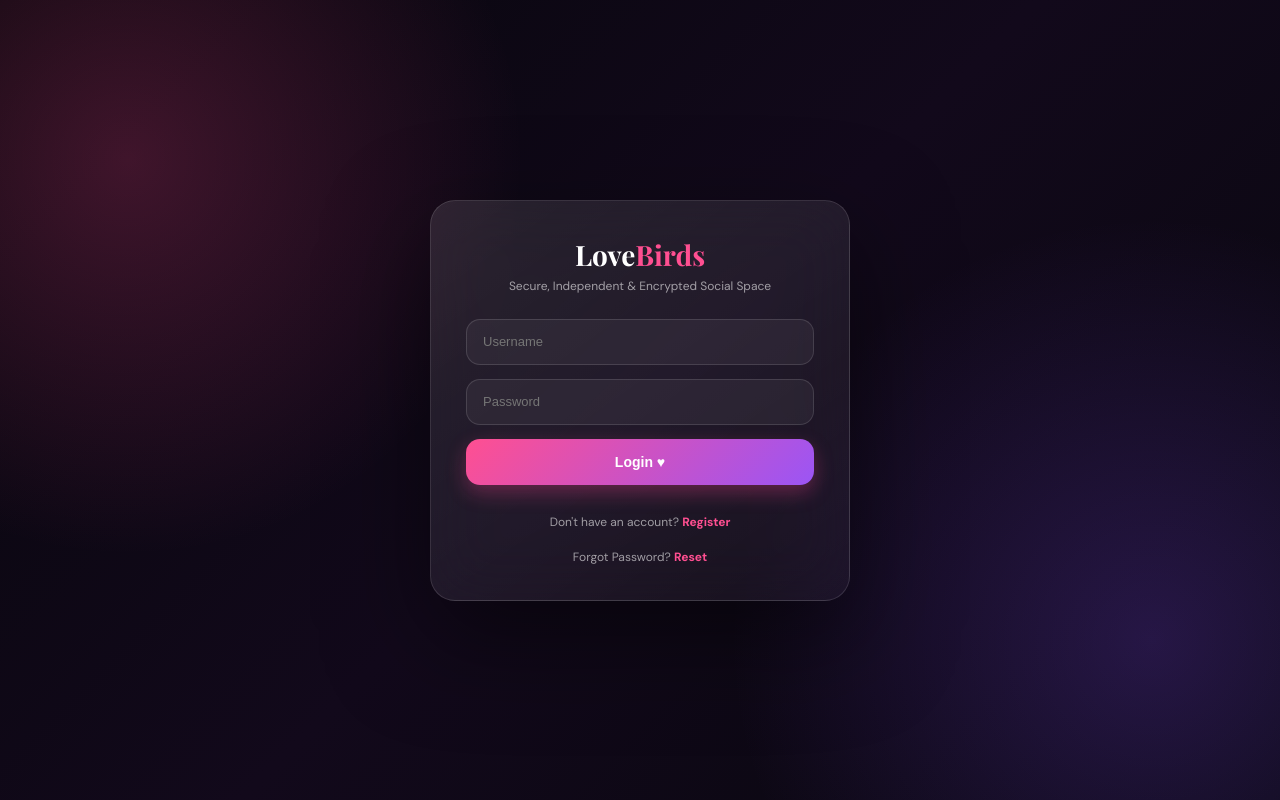
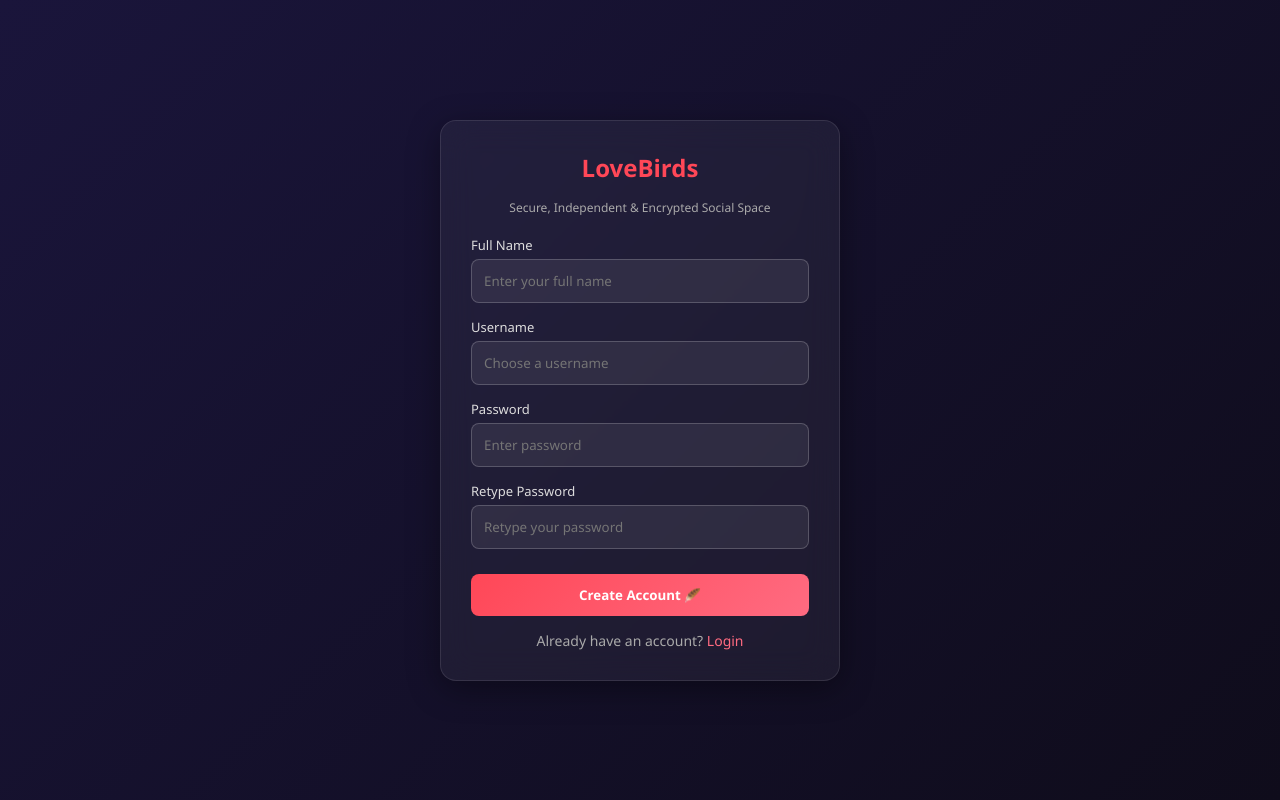
Before and after one commit to foysaljsr007/lovebirds, a website: page index.html in a window 1280 px wide. Drawn offline with nearby package versions, Linux system fonts and the light colour scheme.

Commit message:
Update index.html

```diff
--- a/index.html
+++ b/index.html
@@ -4,193 +4,159 @@
     <meta charset="UTF-8">
     <meta name="viewport" content="width=device-width, initial-scale=1.0">
     <title>LoveBirds - Secure Login & Registration</title>
-    <link rel="icon" type="image/png" href="Favicon.png">
     <style>
-        @import url('https://fonts.googleapis.com/css2?family=DM+Sans:wght@400;500;600;700&family=Playfair+Display:wght@500;600;700&display=swap');
-        * { margin: 0; padding: 0; box-sizing: border-box; }
-        :root {
-            --pink: #ff4f91;
-            --purple: #9b5cff;
-            --bg: #090711;
-            --white: #fff;
-            --muted: rgba(255,255,255,.58);
-            --glass: rgba(255,255,255,.075);
-            --border: rgba(255,255,255,.13);
+        * {
+            margin: 0;
+            padding: 0;
+            box-sizing: border-box;
+            font-family: 'Segoe UI', Tahoma, Geneva, Verdana, sans-serif;
         }
-        body {
-            height: 100vh;
-            font-family: "DM Sans", sans-serif;
-            color: white;
-            background: radial-gradient(circle at 10% 20%, rgba(255,70,140,.22), transparent 30%),
-                        radial-gradient(circle at 90% 80%, rgba(135,75,255,.22), transparent 32%),
-                        linear-gradient(135deg, #07060c, #12091b 50%, #08070e);
+        html, body {
+            width: 100%;
+            height: 100%;
+            overflow-x: hidden;
+            background: #0f0c1b;
             display: flex;
             justify-content: center;
             align-items: center;
         }
         .container {
+            width: 100vw;
+            height: 100vh;
+            display: flex;
+            justify-content: center;
+            align-items: center;
+            background: linear-gradient(135deg, #1a153b, #0f0c1b);
+        }
+        .card {
+            background: rgba(255, 255, 255, 0.05);
+            backdrop-filter: blur(16px);
+            border: 1px solid rgba(255, 255, 255, 0.1);
+            padding: 30px;
+            border-radius: 16px;
             width: 100%;
-            max-width: 420px;
-            background: linear-gradient(145deg, rgba(255,255,255,.105), rgba(255,255,255,.035));
-            border: 1px solid var(--border);
-            backdrop-filter: blur(30px);
-            border-radius: 25px;
-            box-shadow: 0 35px 100px rgba(0,0,0,.5);
-            padding: 35px;
+            max-width: 400px;
+            color: #fff;
+            box-shadow: 0 8px 32px 0 rgba(0, 0, 0, 0.37);
             text-align: center;
         }
-        .logo {
-            font-family: "Playfair Display", serif;
-            font-size: 28px;
-            font-weight: 700;
-            color: var(--white);
+        h2 {
             margin-bottom: 5px;
+            color: #ff4757;
         }
-        .logo span { color: var(--pink); }
-        .tagline { font-size: 12px; color: var(--muted); margin-bottom: 25px; }
-
-        .form-box { display: none; flex-direction: column; gap: 14px; }
-        .form-box.active { display: flex; }
-
-        input {
-            width: 100%; height: 46px; padding: 0 16px; border-radius: 14px;
-            border: 1px solid var(--border); background: rgba(255,255,255,.05);
-            color: white; outline: none; font-size: 13px; transition: 0.2s;
+        .subtitle {
+            font-size: 12px;
+            color: #aaa;
+            margin-bottom: 20px;
         }
-        input:focus { border-color: rgba(255,88,150,.75); background: rgba(255,255,255,.08); }
-
+        .input-group {
+            margin-bottom: 15px;
+            text-align: left;
+        }
+        .input-group label {
+            display: block;
+            margin-bottom: 5px;
+            font-size: 13px;
+            color: #ddd;
+        }
+        .input-group input {
+            width: 100%;
+            padding: 12px;
+            border-radius: 8px;
+            border: 1px solid rgba(255, 255, 255, 0.2);
+            background: rgba(255, 255, 255, 0.07);
+            color: #fff;
+            outline: none;
+        }
+        .input-group input:focus {
+            border-color: #ff4757;
+        }
         .btn {
-            width: 100%; height: 46px; border: 0; border-radius: 14px;
-            background: linear-gradient(135deg, #ff4f91, #9b55f5); color: white;
-            font-weight: bold; cursor: pointer; font-size: 14px;
-            box-shadow: 0 8px 20px rgba(255,70,145,.3); transition: 0.25s;
+            width: 100%;
+            padding: 12px;
+            border: none;
+            border-radius: 8px;
+            background: linear-gradient(135deg, #ff4757, #ff6b81);
+            color: white;
+            font-weight: bold;
+            cursor: pointer;
+            margin-top: 10px;
+            transition: 0.3s;
         }
-        .btn:hover { transform: translateY(-2px); box-shadow: 0 12px 30px rgba(255,70,145,.45); }
-
-        .switch-text { font-size: 12px; color: var(--muted); margin-top: 15px; cursor: pointer; }
-        .switch-text span { color: var(--pink); font-weight: bold; }
-        .switch-text span:hover { text-decoration: underline; }
+        .btn:hover {
+            opacity: 0.9;
+        }
+        p {
+            text-align: center;
+            margin-top: 15px;
+            font-size: 14px;
+            color: #aaa;
+        }
+        p a {
+            color: #ff6b81;
+            text-decoration: none;
+        }
     </style>
 </head>
 <body>
+    <div class="container">
+        <div class="card">
+            <h2>LoveBirds</h2>
+            <p class="subtitle">Secure, Independent & Encrypted Social Space</p>
 
-    <div class="container">
-        <div class="logo">Love<span>Birds</span></div>
-        <div class="tagline">Secure, Independent & Encrypted Social Space</div>
-
-        <!-- Login Form -->
-        <div class="form-box active" id="loginForm">
-            <input type="text" id="loginUser" placeholder="Username">
-            <input type="password" id="loginPass" placeholder="Password">
-            <button class="btn" onclick="handleLogin()">Login ♥</button>
-            <div class="switch-text" onclick="switchForm('registerForm')">Don't have an account? <span>Register</span></div>
-            <div class="switch-text" style="margin-top: 5px;" onclick="switchForm('resetForm')">Forgot Password? <span>Reset</span></div>
+            <form id="registerForm">
+                <div class="input-group">
+                    <label>Full Name</label>
+                    <input type="text" id="fullName" placeholder="Enter your full name" required>
                 </div>
 
-        <!-- Registration Form -->
-        <div class="form-box" id="registerForm">
-            <input type="text" id="regUser" placeholder="Choose Username">
-            <input type="password" id="regPass" placeholder="Choose Password">
-            <button class="btn" onclick="handleRegister()">Create Account ♥</button>
-            <div class="switch-text" onclick="switchForm('loginForm')">Already have an account? <span>Login</span></div>
+                <div class="input-group">
+                    <label>Username</label>
+                    <input type="text" id="regUsername" placeholder="Choose a username" required>
                 </div>
 
-        <!-- Password Reset Form -->
-        <div class="form-box" id="resetForm">
-            <input type="text" id="resetUser" placeholder="Enter your Username">
-            <input type="password" id="resetNewPass" placeholder="Enter New Password">
-            <button class="btn" onclick="handleResetPassword()">Reset Password ♥</button>
-            <div class="switch-text" onclick="switchForm('loginForm')">Remember password? <span>Login</span></div>
+                <div class="input-group">
+                    <label>Password</label>
+                    <input type="password" id="regPassword" placeholder="Enter password" required>
+                </div>
+
+                <div class="input-group">
+                    <label>Retype Password</label>
+                    <input type="password" id="confirmPassword" placeholder="Retype your password" required>
+                </div>
+
+                <button type="submit" class="btn">Create Account 🪶</button>
+                <p>Already have an account? <a href="login.html">Login</a></p>
+            </form>
         </div>
     </div>
 
     <script>
-        function switchForm(formId) {
-            document.querySelectorAll('.form-box').forEach(f => f.classList.remove('active'));
-            document.getElementById(formId).classList.add('active');
-        }
+        document.getElementById('registerForm').addEventListener('submit', async (e) => {
+            e.preventDefault();
+            const fullName = document.getElementById('fullName').value;
+            const username = document.getElementById('regUsername').value;
+            const password = document.getElementById('regPassword').value;
+            const confirmPassword = document.getElementById('confirmPassword').value;
 
-        async function handleRegister() {
-            const username = document.getElementById('regUser').value.trim();
-            const password = document.getElementById('regPass').value.trim();
-
-            if(!username || !password) {
-                alert('Please fill in all fields!');
+            if (password !== confirmPassword) {
+                alert("Passwords do not match!");
                 return;
             }
 
-            try {
             const res = await fetch('/api/register', {
                 method: 'POST',
                 headers: { 'Content-Type': 'application/json' },
-                    body: JSON.stringify({ username, password })
+                body: JSON.stringify({ fullName, username, password })
             });
             const data = await res.json();
-                if(data.success) {
-                    alert('Registration successful! Please login.');
-                    localStorage.setItem('lovebirds_user', username);
-                    switchForm('loginForm');
+            if(res.ok) {
+                alert("Registration Successful!");
+                window.location.href = 'login.html';
             } else {
-                    alert(data.message);
+                alert(data.message || "Registration failed!");
             }
-            } catch (err) {
-                alert('Server connection error.');
-            }
-        }
-
-        async function handleLogin() {
-            const username = document.getElementById('loginUser').value.trim();
-            const password = document.getElementById('loginPass').value.trim();
-
-            if(!username || !password) {
-                alert('Please fill in all fields!');
-                return;
-            }
-
-            try {
-                const res = await fetch('/api/login', {
-                    method: 'POST',
-                    headers: { 'Content-Type': 'application/json' },
-                    body: JSON.stringify({ username, password })
         });
-                const data = await res.json();
-                if(data.success) {
-                    localStorage.setItem('lovebirds_user', data.user.username);
-                    window.location.href = 'feed.html';
-                } else {
-                    alert(data.message);
-                }
-            } catch (err) {
-                alert('Server connection error.');
-            }
-        }
-
-        async function handleResetPassword() {
-            const username = document.getElementById('resetUser').value.trim();
-            const newPassword = document.getElementById('resetNewPass').value.trim();
-
-            if(!username || !newPassword) {
-                alert('Please enter username and new password!');
-                return;
-            }
-
-            try {
-                const res = await fetch('/api/reset-password', {
-                    method: 'POST',
-                    headers: { 'Content-Type': 'application/json' },
-                    body: JSON.stringify({ username, newPassword })
-                });
-                const data = await res.json();
-                if(data.success) {
-                    alert(data.message);
-                    switchForm('loginForm');
-                } else {
-                    alert(data.message);
-                }
-            } catch (err) {
-                alert('Server connection error.');
-            }
-        }
     </script>
 </body>
 </html>
```
Lines whose indentation alone changed are shown as unchanged.
